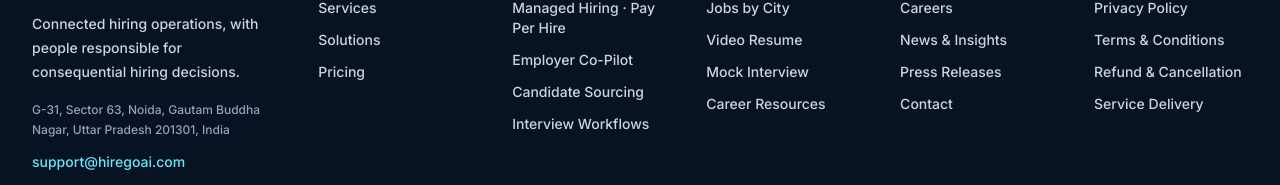
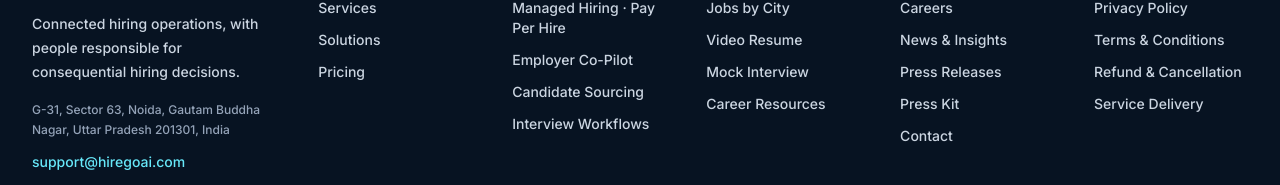
Before and after one commit to hirego1ai-design/hariom-, a Next.js app: page /press-kit in a window 1280 px wide. Shown: the part 2166-2351 px from the top of the page. Built offline with nearby package versions, Linux system fonts and the light colour scheme; no server answers.

Commit message:
Link press kit from public footer

```diff
--- a/src/components/marketing/MarketingFooter.tsx
+++ b/src/components/marketing/MarketingFooter.tsx
@@ -6,7 +6,7 @@ const groups = [
   { title: "Platform", links: [["Platform", "/features"], ["Services", "/services"], ["Solutions", "/solutions"], ["Pricing", "/pricing"]] },
   { title: "Employers", links: [["Free Job Posting", "/free-job-posting"], ["Managed Hiring · Pay Per Hire", "/services#managed-hiring"], ["Employer Co-Pilot", "/services#employer-copilot"], ["Candidate Sourcing", "/services#candidate-sourcing"], ["Interview Workflows", "/services#interview-orchestration"]] },
   { title: "Candidates", links: [["Browse Jobs", "/jobs"], ["Jobs by City", "/jobs-in"], ["Video Resume", "/video-resume"], ["Mock Interview", "/services#mock-interview"], ["Career Resources", "/career-resources"]] },
-  { title: "Company", links: [["About Us", "/about"], ["Careers", "/careers"], ["News & Insights", "/resources"], ["Press Releases", "/press-releases"], ["Contact", "/contact"]] },
+  { title: "Company", links: [["About Us", "/about"], ["Careers", "/careers"], ["News & Insights", "/resources"], ["Press Releases", "/press-releases"], ["Press Kit", "/press-kit"], ["Contact", "/contact"]] },
   { title: "Legal", links: [["Legal & Trust Center", "/legal"], ["Privacy Policy", "/privacy"], ["Terms & Conditions", "/terms"], ["Refund & Cancellation", "/refund-cancellation"], ["Service Delivery", "/service-delivery"]] },
 ];
 
```
